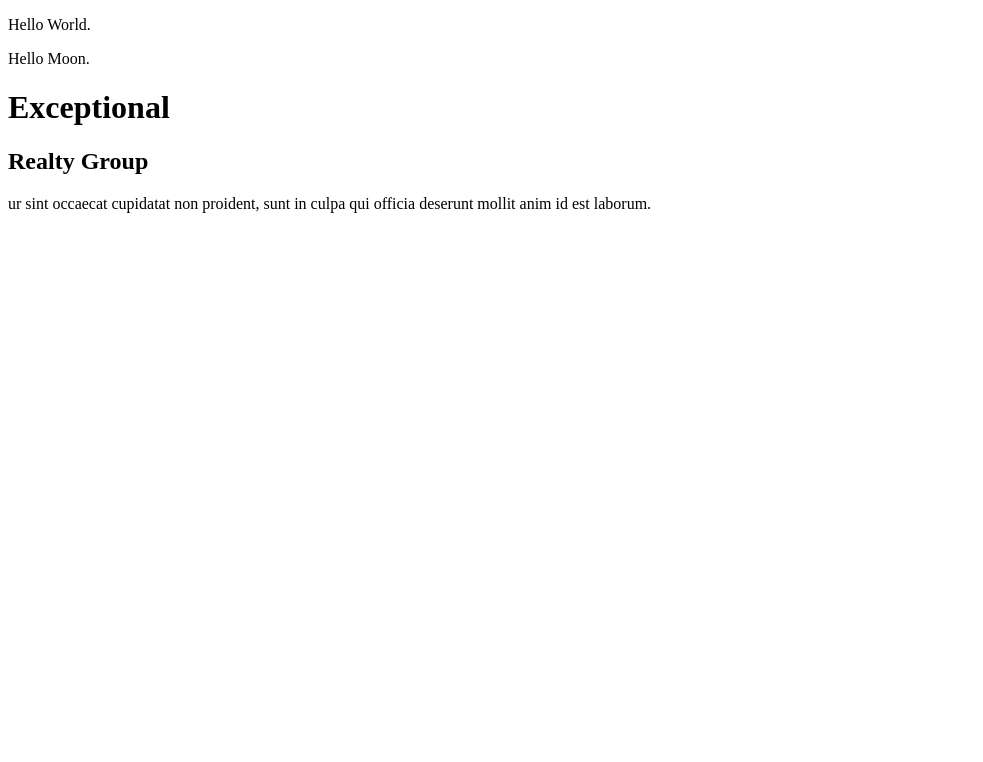
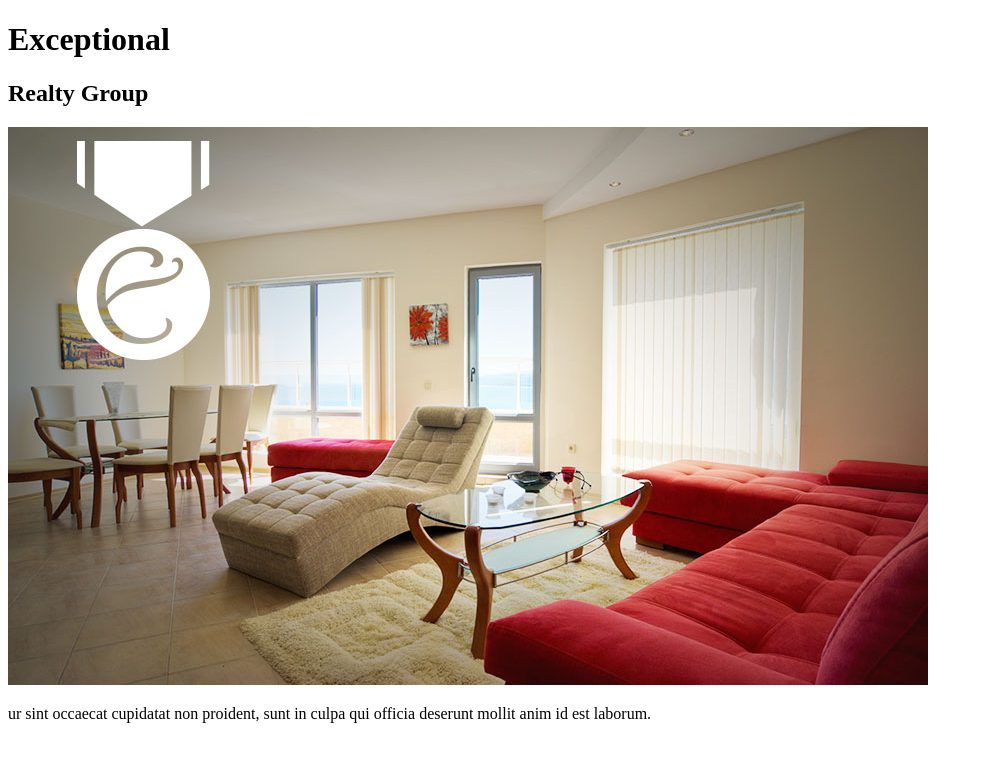
Before and after one commit to gac2117/exceptional-realty, a plain HTML site: page index.html in a window 1280 px wide. Shown: the whole page, without its empty margins (0-983 px from the left). Drawn offline with Linux system fonts and the light colour scheme.

Commit message:
add picture to index.html

```diff
--- a/index.html
+++ b/index.html
@@ -8,10 +8,11 @@
 
   <body>
     <!-- The body is the entire viewable area of the webpage. For example, we can see text, links, images, and media. -->
-    <p>Hello World.</p>
-    <p>Hello Moon.</p>
     <h1>Exceptional</h1>
     <h2>Realty Group</h2>
+    <img src="images/intro-pic.jpg" alt="a beautiful living room" title="Welcome to Exceptional Realty"><!-- foldername/ = go inside the folder. filename = use a file in the current directory-->
+
+
     <p>ur sint occaecat cupidatat non proident, sunt in culpa qui officia deserunt mollit anim id est laborum.</p>
   </body>
 </html>
```
